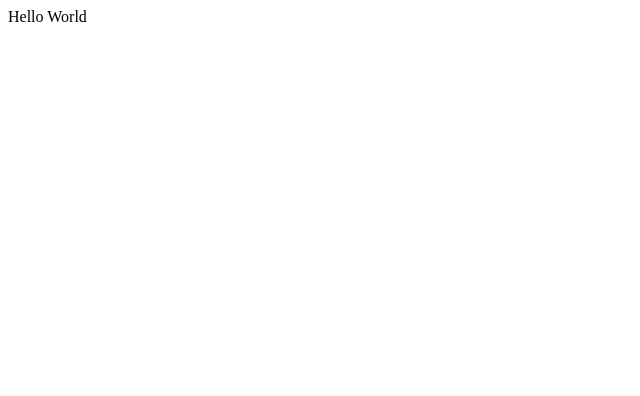
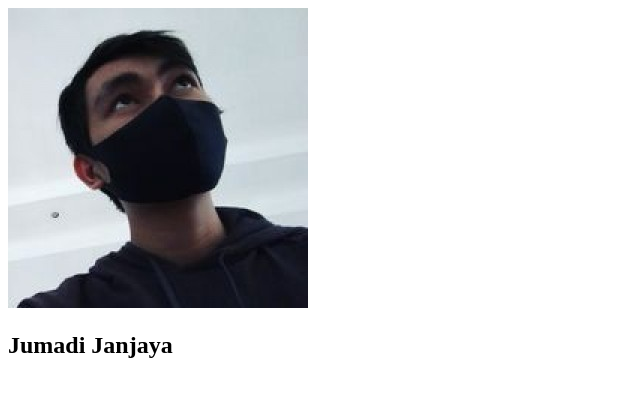
Before and after one commit to jumadi59/my-repo-from-remote, a plain HTML site: page index.html in a window 1280 px wide. Shown: the whole page, without its empty margins (0-640 px from the left). Drawn offline with Linux system fonts and the light colour scheme.

Commit message:
Changed Hello world with img and h2 to display simple profile data. Image file added in the folder images and used as resource in the img element in index.html file

```diff
--- a/index.html
+++ b/index.html
@@ -4,7 +4,10 @@
   </head>
 
   <body>
-    Hello World
+    <div>
+        <img src="images/profile_jumadi0-1616205276.jpg" alt="profile image" />
+        <h2>Jumadi Janjaya</h2>
+     </div>
   </body>
 
 </html>
```
Also changed, not shown: images/profile_jumadi0-1616205276.jpg (added).
